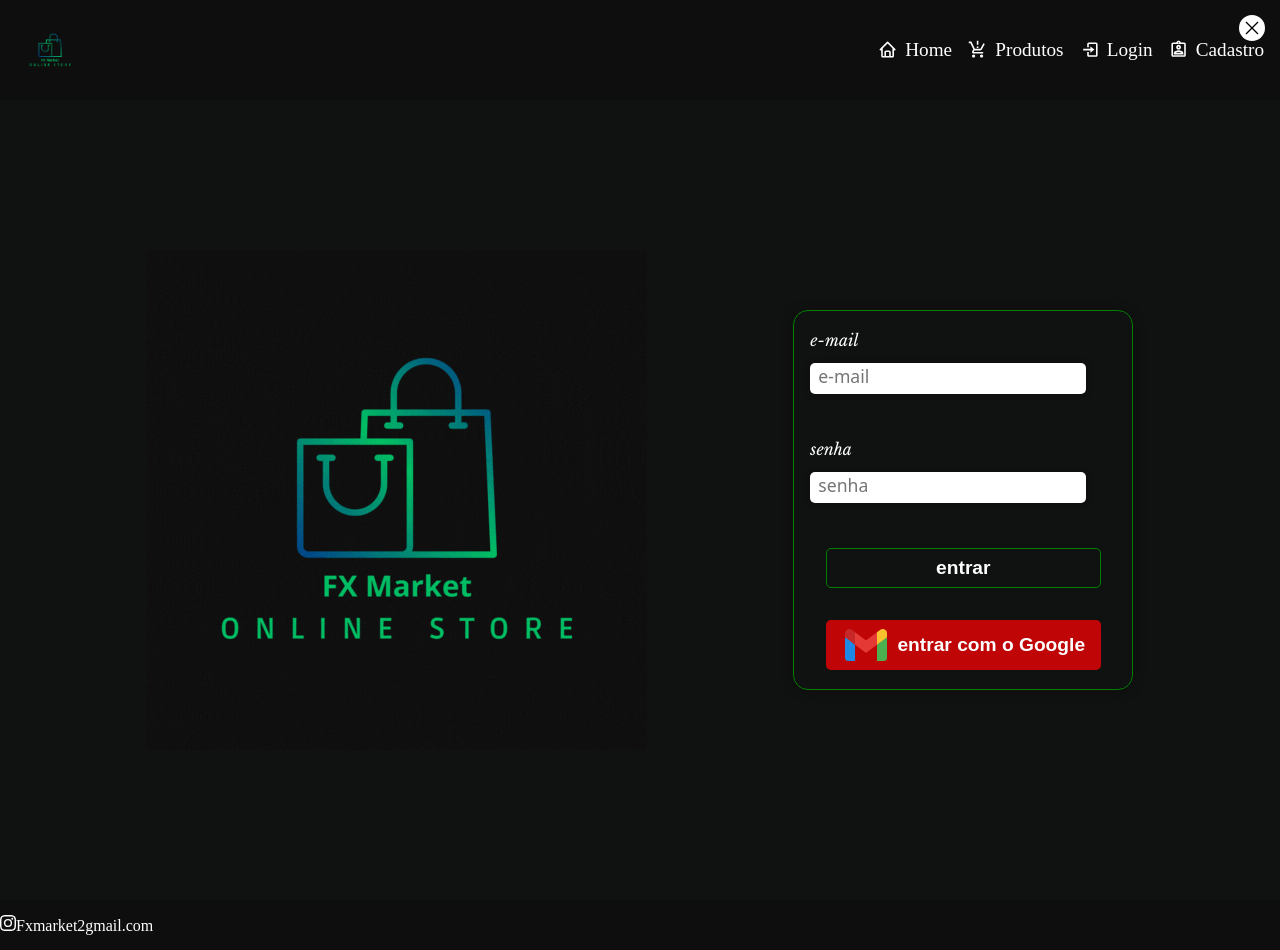
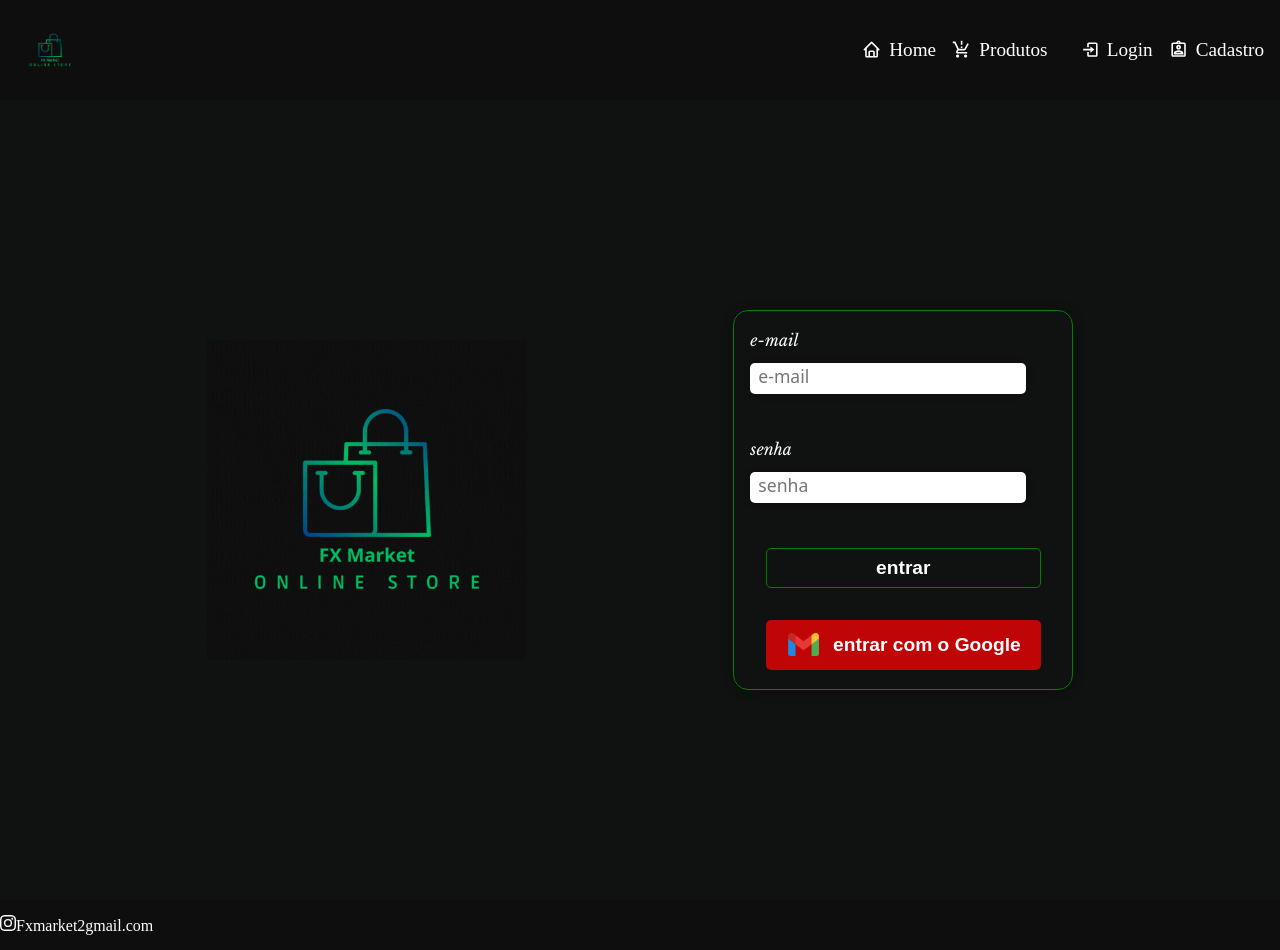
Before and after one commit to leonardofx1/FxMarket, a React (Vite) app in the folder fxmarket/: page /login in a window 1280 px wide. Built offline with nearby package versions, Linux system fonts and the light colour scheme.

Commit message:
responsive login

```diff
--- a/fxmarket/src/components/Header/index.jsx
+++ b/fxmarket/src/components/Header/index.jsx
@@ -42,7 +42,7 @@
               Produtos
             </Link>
           </li>
-         <S.CloseMenu onClick={toggleMenu}>
+         <S.CloseMenu  $isActiveMenu={isActiveMenu} onClick={toggleMenu}>
          <GrClose />
          </S.CloseMenu>
           <li>
--- a/fxmarket/src/components/Header/style.jsx
+++ b/fxmarket/src/components/Header/style.jsx
@@ -121,6 +121,8 @@
   }
 `;
 export const CloseMenu = styled.section`
+  ${(props) => props.$isActiveMenu ?
+  css`
   position: absolute;
   font-size: 1rem;
   top:15px;
@@ -128,4 +130,13 @@
   background-color: white;
   border-radius: 50%;
   padding:5px;
+  `
+  : css`
+  display: none;
+  svg {
+    display:none
+  }
+  `
+
+}
 `;
--- a/fxmarket/src/pages/Login/index.jsx
+++ b/fxmarket/src/pages/Login/index.jsx
@@ -7,7 +7,7 @@
 import gmail from "../../assets/img/gmail.png";
 import * as S from "./style";
 import useAuthStore from "../../store/authStore";
-import { useEffect } from "react";
+
 import { zodResolver } from "@hookform/resolvers/zod";
 import { schemaCreateUser } from "../../components/schemas/schemaUser";
 
@@ -40,7 +40,7 @@
         <img src={logo} alt="" />
         <S.LoginForm onSubmit={handleSubmit(handleUserLogin)}>
           <div>
-            {" "}
+
             <Input
               placeHolder="e-mail"
               register={register}
@@ -58,12 +58,12 @@
             />
             {errors.password?.message && (
               <span> {errors.password?.message}</span>
-            )}{" "}
+            )}
           </div>
           <S.BtnLogin>entrar</S.BtnLogin>
           <S.LoginInGmail onClick={handleLoginGmail}>
-            {" "}
-            <img src={gmail} alt="" /> entrar com o Google
+
+            <img src={gmail} alt="logo gmail" /> entrar com o Google
           </S.LoginInGmail>
         </S.LoginForm>
       </S.Main>
--- a/fxmarket/src/pages/Login/style.jsx
+++ b/fxmarket/src/pages/Login/style.jsx
@@ -1,14 +1,27 @@
 import styled from "styled-components";
-import { thema } from "../../style/thema";
+import { device, thema } from "../../style/thema";
 
 export const Main = styled.main`
   display: flex;
   justify-content: space-evenly;
   align-items: center;
+
+
   width: 100%;
-  height: 100vh;
+  min-height: 100vh;
+  max-height:auto;
 
   background-color: ${thema.darkMedium};
+
+  img{
+    width:320px;
+  }
+
+  @media screen and (max-width:${device.notebook}){
+    & > img:first-child {
+      display:none;
+    }
+  }
 `;
 
 export const LoginForm = styled.form`
@@ -19,7 +32,7 @@
 
   gap: 2rem;
 
-  width: 340px;
+  min-width: 340px;
   min-height: 380px;
   max-height: auto;
   padding: 1rem;
@@ -92,4 +105,7 @@
 
   border: none;
   background-color: #ff0000bb;
+  img {
+    width:35px;
+  }
 `;
```
